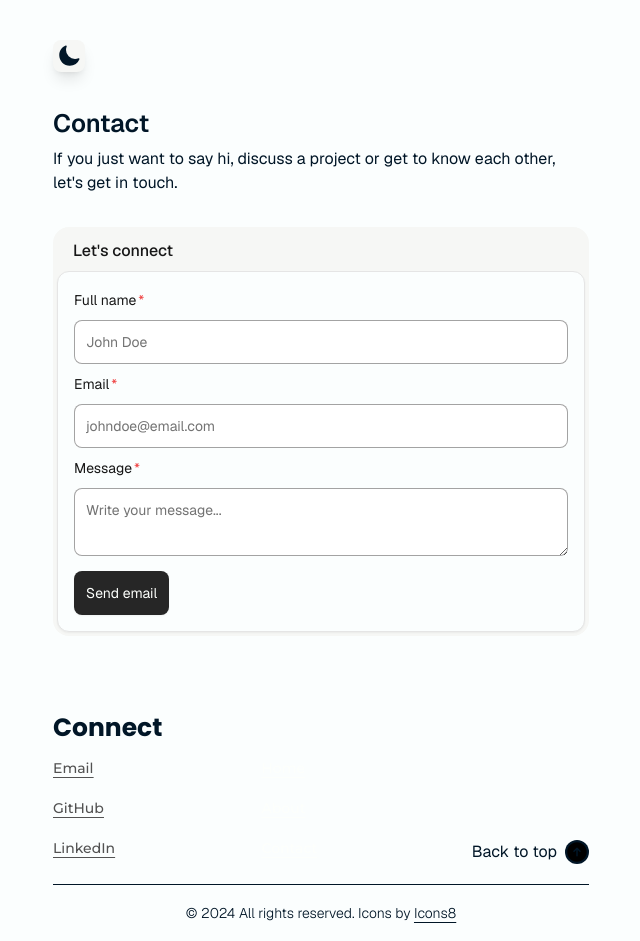
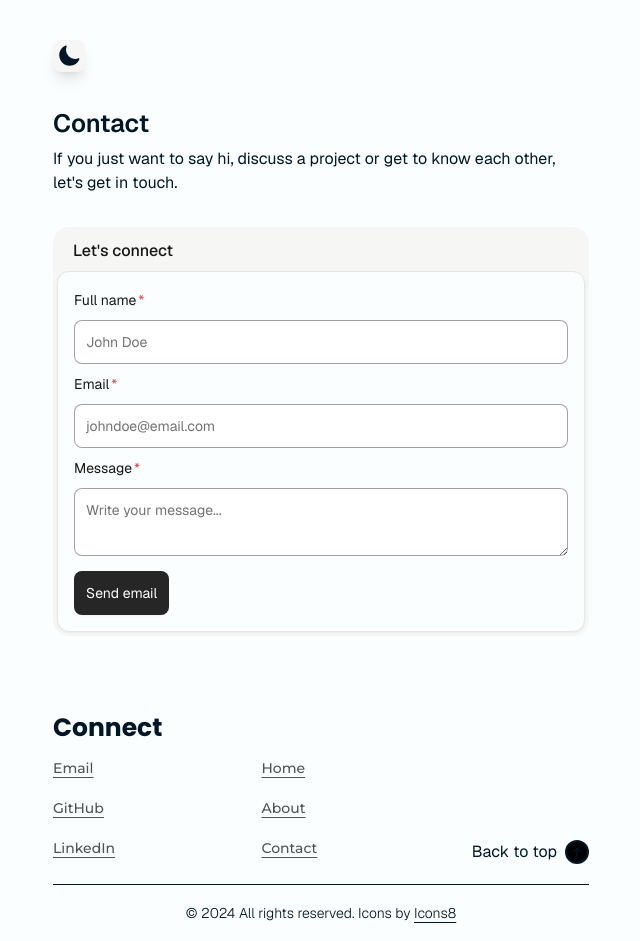
Before and after one commit to adrianp2021/simple-portfolio, a Next.js app: page /contact in a window 1280 px wide. Shown: the whole page, without its empty margins (319-959 px from the left). Built offline with nearby package versions, Linux system fonts and the light colour scheme.

Commit message:
fixed links color when in light mode

```diff
--- a/app/components/footer.js
+++ b/app/components/footer.js
@@ -69,7 +69,7 @@ export default function Footer() {
           <div>
             <Link
               href="/"
-              className={`${montserrat.className} font-normal text-sm  dark:hover:text-yellow  text-offWhite hover:text-neutral600 underline underline-offset-4`}
+              className={`${montserrat.className} font-normal text-sm  dark:hover:text-yellow  text-neutral600 dark:text-offWhite hover:text-neutral600 underline underline-offset-4`}
             >
               Home
             </Link>
@@ -78,7 +78,7 @@ export default function Footer() {
           <div className="my-4">
             <Link
               href="/about"
-              className={`${montserrat.className} font-normal text-sm dark:hover:text-yellow  text-offWhite hover:text-neutral600 underline underline-offset-4`}
+              className={`${montserrat.className} font-normal text-sm dark:hover:text-yellow  text-neutral600 dark:text-offWhite hover:text-neutral600 underline underline-offset-4`}
             >
               About
             </Link>
@@ -86,7 +86,7 @@ export default function Footer() {
           <div>
             <Link
               href="/contact"
-              className={`${montserrat.className} font-normal text-sm dark:hover:text-yellow  text-offWhite hover:text-neutral600 underline underline-offset-4`}
+              className={`${montserrat.className} font-normal text-sm dark:hover:text-yellow  text-neutral600 dark:text-offWhite hover:text-neutral600 underline underline-offset-4`}
             >
               Contact
             </Link>
```
